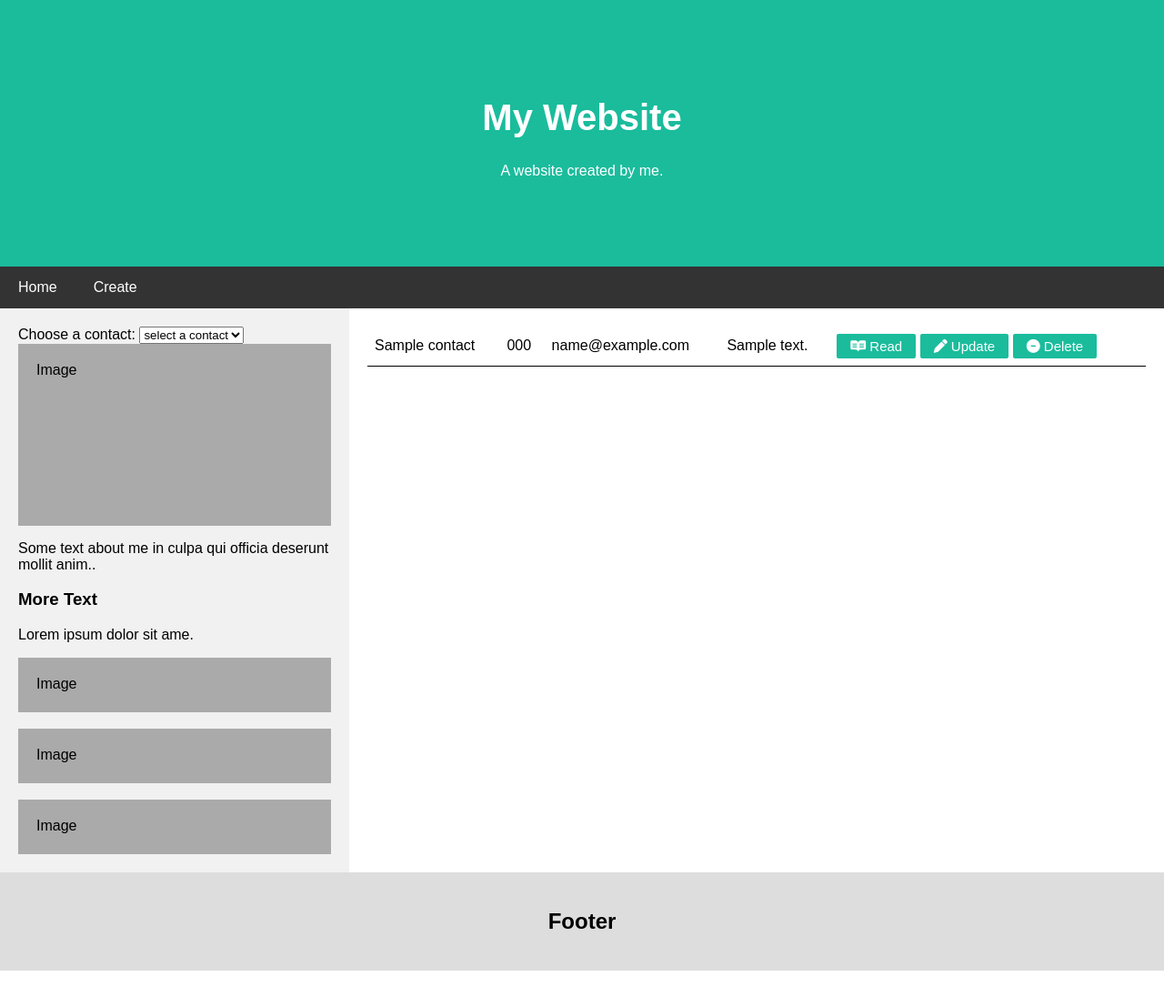
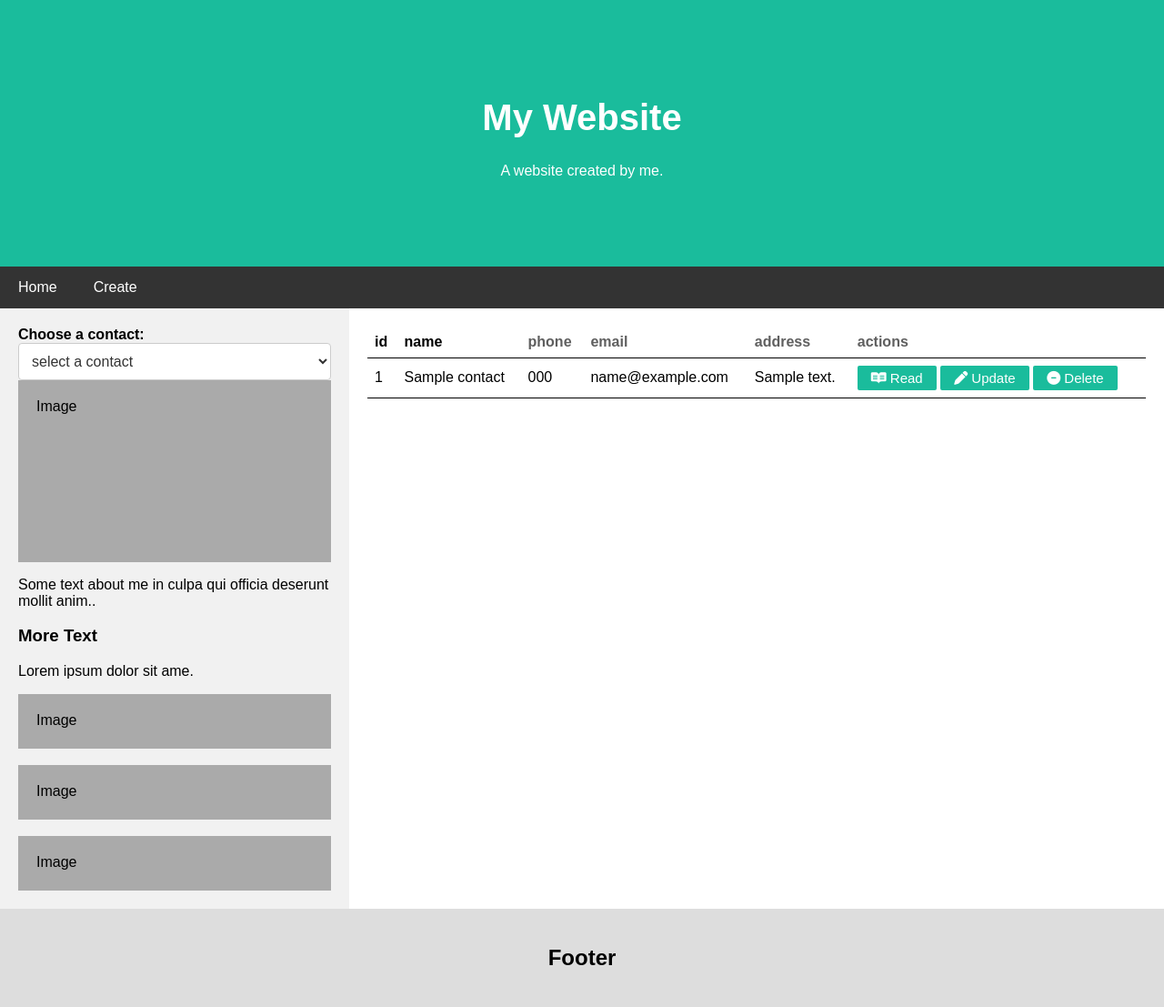
Before and after one commit to Jarno556564/mvc_example, a PHP site: page / in a window 1280 px wide. Shown: the whole page at 91% size. Before the commit the page ends 1067 px from the top, so only its background shows below. Run offline with PHP 8.4, Linux system fonts and the light colour scheme; tables that the repository leaves empty or names only in its code hold one stand-in row (values such as "Sample post"); some libraries are stand-ins or nearby versions.

Commit message:
Required on form, change the message display, select styling

```diff
--- a/assets/style.css
+++ b/assets/style.css
@@ -84,9 +84,18 @@ body {
     padding: 20px;
 }
 
+/* table styling */
 table {
     border-collapse: collapse;
     width: 100%;
+}
+
+table th {
+    color: #5f5f5f;
+}
+
+th:nth-child(-n+2) {
+    color: black;
 }
 
 th,
@@ -94,15 +103,6 @@ td {
     padding: 8px;
     text-align: left;
     border-bottom: 1px solid black;
-}
-
-th,
-td[name='id'] {
-    display: none;
-}
-
-li[name='id'] {
-    display: none;
 }
 
 .button {
@@ -118,6 +118,33 @@ li[name='id'] {
     border: none;
     border-radius: 2px;
 }
+
+/* end table styling */
+
+/* dropdown styling */
+.dropdown label {
+    font-weight: bold;
+}
+
+select {
+    width: 100%;
+    padding: 10px;
+    border: 1px solid #ccc;
+    border-radius: 4px;
+    background-color: #fff;
+    font-size: 16px;
+    color: #333;
+}
+
+select option {
+    font-size: 16px;
+}
+
+select option:checked {
+    background-color: #007bff;
+    color: #fff;
+}
+/* end dropdown styling */
 
 /* Fake image, just for this example */
 .fakeimg {
--- a/controller/ContactsController.php
+++ b/controller/ContactsController.php
@@ -57,7 +57,7 @@ class ContactsController
             $address = isset($_REQUEST['address']) ? $_REQUEST['address'] : null;
 
             $html = $this->ContactsLogic->createContact($name, $phone, $email, $address);
-            $message = $html ? "New contact added with id " . $html : "Failed to add new contact.";
+            $message = $html > 0 ? "New contact added with id " . $html : "Failed to add new contact.";
             header("Location: index.php?message=$message");
         }
         $html = $this->Output->createNewContactForm();
--- a/model/Output.php
+++ b/model/Output.php
@@ -65,13 +65,13 @@ class Output
         $html = "";
         $html .= "<form action=\"index.php?op=update\" method=\"post\" onsubmit=\"createAjaxRequest('index.php?op=update&id=' + this.value, 'main')\">";
         $html .= "<label for=\"name\">Name:</label><br>";
-        $html .= "<input type=\"text\" id=\"name\" name=\"name\" value=\"" . $res[0]['name'] . "\"><br>";
+        $html .= "<input type=\"text\" id=\"name\" name=\"name\" value=\"" . $res[0]['name'] . "\" required><br>";
         $html .= "<label for=\"phone\">Phone:</label><br>";
-        $html .= "<input type=\"text\" id=\"phone\" name=\"phone\" value=\"" . $res[0]['phone'] . "\"><br>";
+        $html .= "<input type=\"text\" id=\"phone\" name=\"phone\" value=\"" . $res[0]['phone'] . "\" required><br>";
         $html .= "<label for=\"email\">Email:</label><br>";
-        $html .= "<input type=\"text\" id=\"email\" name=\"email\" value=\"" . $res[0]['email'] . "\"><br>";
+        $html .= "<input type=\"text\" id=\"email\" name=\"email\" value=\"" . $res[0]['email'] . "\" required><br>";
         $html .= "<label for=\"address\">Address:</label><br>";
-        $html .= "<input type=\"text\" id=\"address\" name=\"address\" value=\"" . $res[0]['address'] . "\"><br><br>";
+        $html .= "<input type=\"text\" id=\"address\" name=\"address\" value=\"" . $res[0]['address'] . "\" required><br><br>";
         $html .= "<input type=\"hidden\" name=\"id\" value=\"" . $res[0]['id'] . "\">";
         $html .= "<input type=\"submit\" name=\"update\" value=\"Update\">";
         $html .= "</form>";
@@ -83,13 +83,13 @@ class Output
         $html = "";
         $html .= "<form action=\"index.php?op=create\" method=\"post\" onsubmit=\"createAjaxRequest('index.php?op=create', 'main')\">";
         $html .= "<label for=\"name\">Name:</label><br>";
-        $html .= "<input type=\"text\" id=\"name\" name=\"name\" value=\"\"><br>";
+        $html .= "<input type=\"text\" id=\"name\" name=\"name\" value=\"\" required><br>";
         $html .= "<label for=\"phone\">Phone:</label><br>";
-        $html .= "<input type=\"text\" id=\"phone\" name=\"phone\" value=\"\"><br>";
+        $html .= "<input type=\"text\" id=\"phone\" name=\"phone\" value=\"\" required><br>";
         $html .= "<label for=\"email\">Email:</label><br>";
-        $html .= "<input type=\"text\" id=\"email\" name=\"email\" value=\"\"><br>";
+        $html .= "<input type=\"text\" id=\"email\" name=\"email\" value=\"\" required><br>";
         $html .= "<label for=\"address\">Address:</label><br>";
-        $html .= "<input type=\"text\" id=\"address\" name=\"address\" value=\"\"><br><br>";
+        $html .= "<input type=\"text\" id=\"address\" name=\"address\" value=\"\" required><br><br>";
         $html .= "<input type=\"submit\" name=\"create\" value=\"create\">";
         $html .= "</form>";
         echo $html;
--- a/view/header.php
+++ b/view/header.php
@@ -33,3 +33,4 @@
             <div class="fakeimg" style="height:60px;">Image</div>
         </div>
         <div class="main">
+            <?= isset($_REQUEST['message']) ? "<p>" . $_REQUEST['message'] . "</p>" : null; ?>
--- a/view/show.php
+++ b/view/show.php
@@ -1,8 +1,5 @@
 
 <?php
 require 'header.php';
-if (isset($_REQUEST['message'])) {
-    echo "<p>" . $_REQUEST['message'] . "</p>";
-}
 echo $html;
 require 'footer.php';
```
